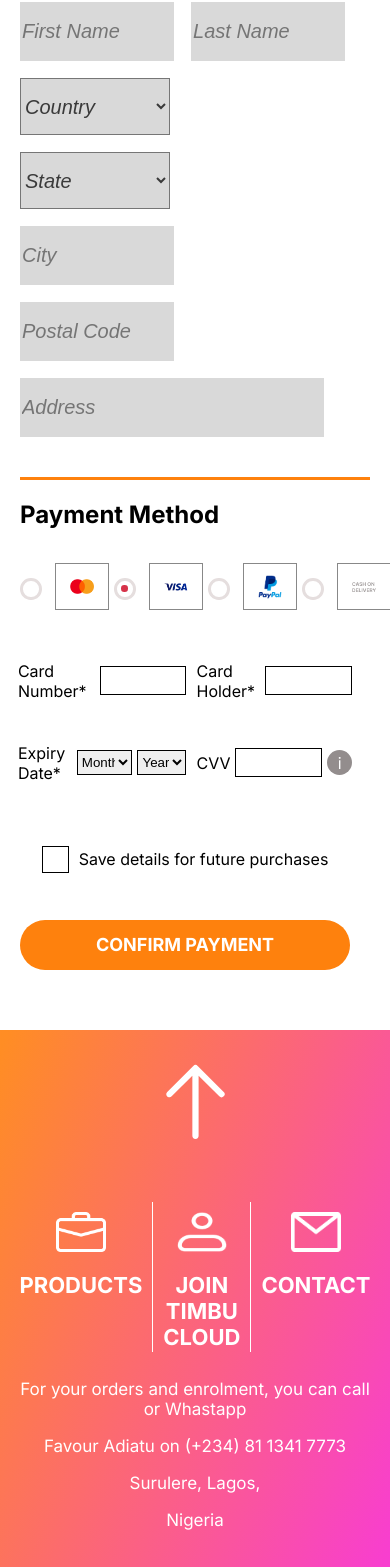
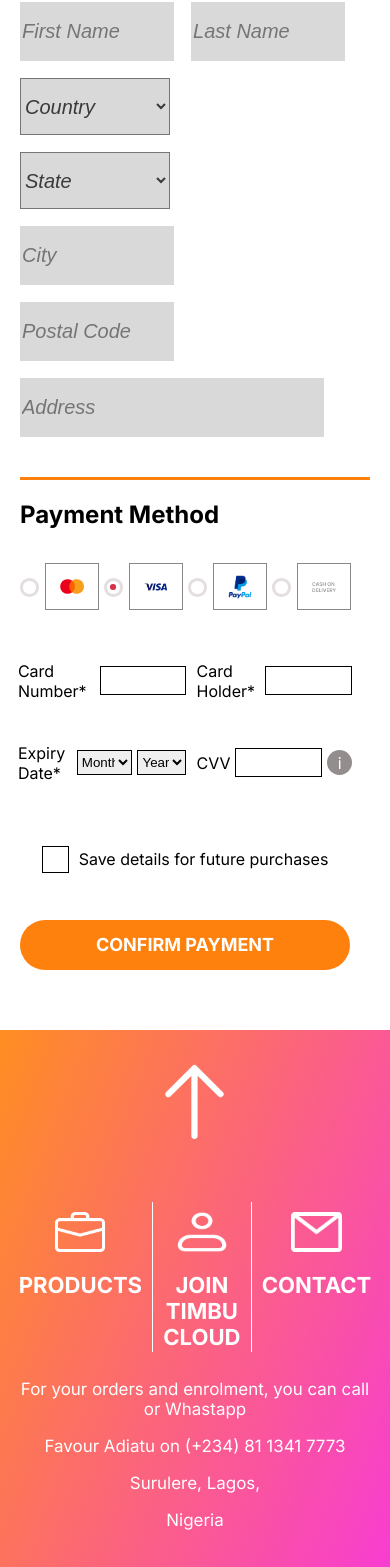
Before and after one commit to gharneeyart/Timbu-Cloud-HNG2, a React (Vite) app: page /checkout in a window 390 px wide. Shown: the part 319-1886 px from the top of the page. Built offline with nearby package versions, Linux system fonts and the light colour scheme.

Commit message:
made correction

```diff
--- a/src/css/Footer.css
+++ b/src/css/Footer.css
@@ -9,16 +9,16 @@
     font-family: Inter, sans-serif;
   }
   .arrow{
-    width: 99px;
-    height: 99px;
+    width: 6.19rem;
+    height: 6.19rem;
     margin: 0 0 50px 0;
   }
   .group {
     display: flex;
     justify-content: center;
     width: 100%;
-    height: 110px;
-    font-size: 30px;
+    height: 6.89rem;
+    font-size: 1.88rem;
     font-weight: 700;
     text-align: left;
     color: #FFFFFF;
@@ -26,38 +26,37 @@
   .div {
     display: flex;
     flex-direction: column;
-    gap: 20px;
+    gap: 1.25rem;
     align-items: center;
-    padding-right: 10px;
-    padding-top: 10px;
+    padding-right: 0.63rem;
+    padding-top: 0.63rem;
   }
   .div2 {
     border-right: 1px solid #FFFFFF;
     border-left: 1px solid #FFFFFF;
     display: flex;
     flex-direction: column;
-    gap: 20px;
+    gap: 1.25rem;
     align-items: center;
-    padding: 10px 10px 0 10px;
+    padding: 0.63rem 0.63rem 0 0.63rem;
   }
   .div3 {
     display: flex;
     flex-direction: column;
     align-items: center;
-    padding-left: 10px;
-    padding-top: 10px;
-    gap: 20px;
+    padding-left: 0.63rem;
+    padding-top: 0.63rem;
+    gap: 1.25rem;
   }
   .img {
-    width: 50px;
-    height: 40px;
+    width: 3.13rem;
+    height: 2.5rem;
   }
   .text {
     text-align: center;
     font-family: Inter, sans-serif;
-    font-size: 28px;
-    font-weight: 400;
-    line-height: 10.57px;
+    font-size: 1.75rem;
+    line-height: 0.66rem;
     color: #FFFFFF;
   }
   @media (max-width: 768px){
@@ -65,27 +64,27 @@
       padding: 0 20px 0 20px;
     }
     .group {
-      height: 150px;
-      font-size: 22px;
+      height: 9.38rem;
+      font-size: 1.38rem;
       font-weight: 700;
       text-align: center;
       color: #FFFFFF;
-      margin: 0 0 10px 0;
+      margin: 0 0 0.63rem 0;
     }
     .div2 {
       border-right: 1px solid #FFFFFF;
       border-left: 1px solid #FFFFFF;
       display: flex;
       flex-direction: column;
-      gap: 20px;
+      gap: 1.25rem;
       align-items: center;
     }
     .text {
       text-align: center;
-      font-size: 17px;
+      font-size: 1.06rem;
       color: #FFFFFF;
     }
     .text > p {
-      line-height: 20px;
+      line-height: 1.25rem;
     }
 }
--- a/src/css/Payment.css
+++ b/src/css/Payment.css
@@ -171,6 +171,9 @@ form {
     width: 100%;
     /* border: 1px solid black; */
 }
+.custom-radio{
+    padding-left: 25px;
+}
 .custom-radio input {
     position: absolute;
     opacity: 0;
@@ -180,8 +183,8 @@ form {
     position: absolute;
     top: 0;
     left: 0;
-    height: 15.5px;
-    width: 15.5px;
+    height: 12.5px;
+    width: 12.5px;
     border: 3px solid #E5DEDE;
     margin-top: 15px;
     border-radius: 50%;
@@ -198,10 +201,10 @@ form {
     display: block;
 }
 .custom-radio .radio-btn:after {
-    top: 4px;
-    left: 4px;
-    width: 6.5px;
-    height: 6.5px;
+    top: 3px;
+    left: 3px;
+    width: 5.5px;
+    height: 5.5px;
     border-radius: 50%;
     background: #D63249;
 }
```
